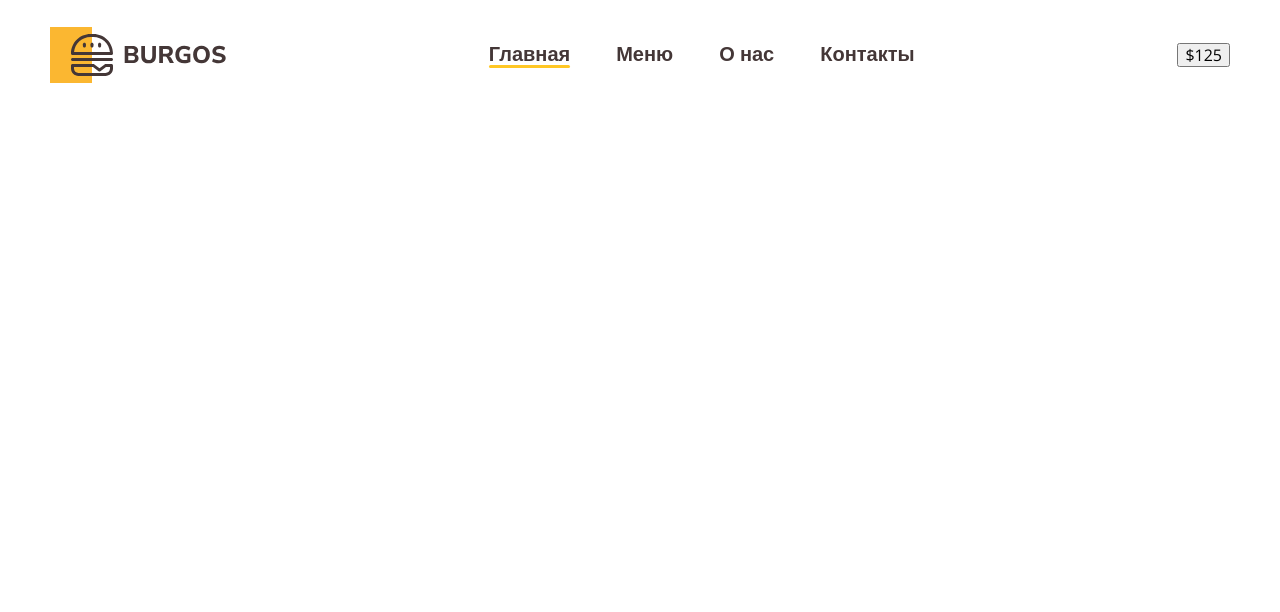
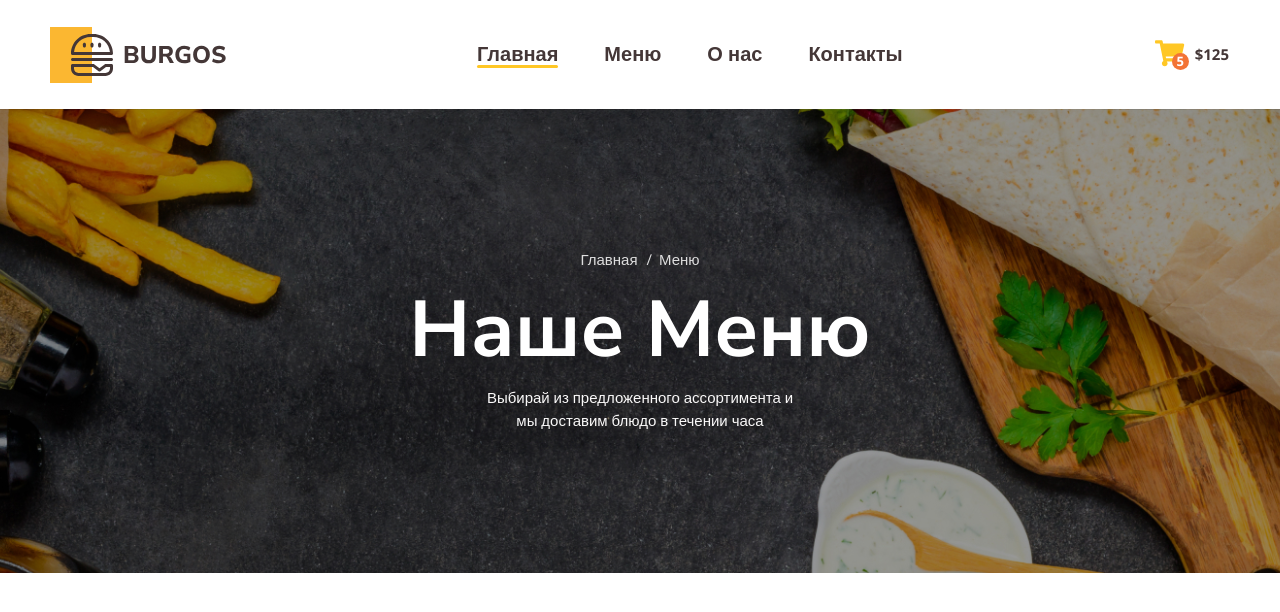
Before and after one commit to Razkut-04/Module01-Burger, a plain HTML site: page index.html in a window 1280 px wide. Drawn offline with nearby package versions, Linux system fonts and the light colour scheme.

Commit message:
Add styles

```diff
--- a/index.html
+++ b/index.html
@@ -1,5 +1,5 @@
 <!DOCTYPE html>
-<html lang="en">
+<html lang="ru">
 <head>
   <meta charset="UTF-8">
   <meta http-equiv="X-UA-Compatible" content="IE=edge">
@@ -25,9 +25,25 @@
             <li><a href="#">Контакты</a></li>
           </ul>
         </nav>
-        <button type="button">$125</button>
+        <button type="button" class="button">
+          <span class="button-item">
+            <img src="images/cart.svg" alt="Корзина">
+            <span class="button-count">5</span>
+          </span>
+          <span class="button-text">$125</span>
+        </button>
       </div>
     </div>
   </header>
+  <div class="bg">
+    <div class="conteiner">
+      <ul class="breadcrumbs">
+        <li><a href="#">Главная</a></li>
+        <li><a href="#">Меню</a></li>
+      </ul>
+      <h1 class="title">Наше Меню</h1>
+      <p class="description">Выбирай из предложенного ассортимента и мы доставим блюдо в течении часа</p>
+    </div>
+  </div>
 </body>
 </html>
--- a/styles/main.css
+++ b/styles/main.css
@@ -46,3 +46,77 @@ body {
 .header-nav a.active::after {
   background: #FFC725;
 }
+.button {
+  display: flex;
+  align-items: center;
+  background-color: transparent;
+  border: none;
+  padding: 1px;
+  gap: 10px;
+}
+.button-item {
+  position: relative;
+}
+.button-count {
+  font-weight: 700;
+  font-size: 13px;
+  color: #FFFF;
+  background-color: #F37335;
+  border-radius: 100%;
+  position: absolute;
+  width: 17px;
+  height: 17px;
+  text-align: center;
+  line-height: 1.3;
+  bottom: 0;
+  right: -4px;
+}
+.button-text {
+  color: #443737;
+  font-weight: 700;
+  font-size: 15px;
+}
+.bg {
+  text-align: center;
+  color: #FFFF;
+  background-image: url(../images/bg.jpg);
+  background-size: cover;
+  background-position: center center;
+  padding: 142px 0;
+}
+.breadcrumbs {
+  padding-left: 0;
+  margin-top: 0;
+  list-style-type: none;
+  display: flex;
+  justify-content: center;
+  gap: 16px;
+}
+.breadcrumbs a {
+  color: #DEDEDE;
+  font-size: 15px;
+  font-family: 'Open Sans', sans-serif;
+  text-decoration: none;
+}
+.breadcrumbs a::before {
+  content: '/';
+  position: relative;
+  left: -7px;
+}
+.breadcrumbs li:first-child a::before {
+  display: none;
+}
+.title {
+  font-weight: 700;
+  font-size: 79px;
+  margin-top: 10px;
+  margin-bottom: 10px;
+}
+.description {
+  font-family: 'Open Sans', sans-serif;
+  font-size: 15px;
+  line-height: 1.5;
+  color: #FAF9F9;
+  max-width: 320px;
+  margin: 0 auto;
+}
```
Also changed, not shown: images/bg.jpg (added), images/cart.svg (added), images/test.png (deleted).
